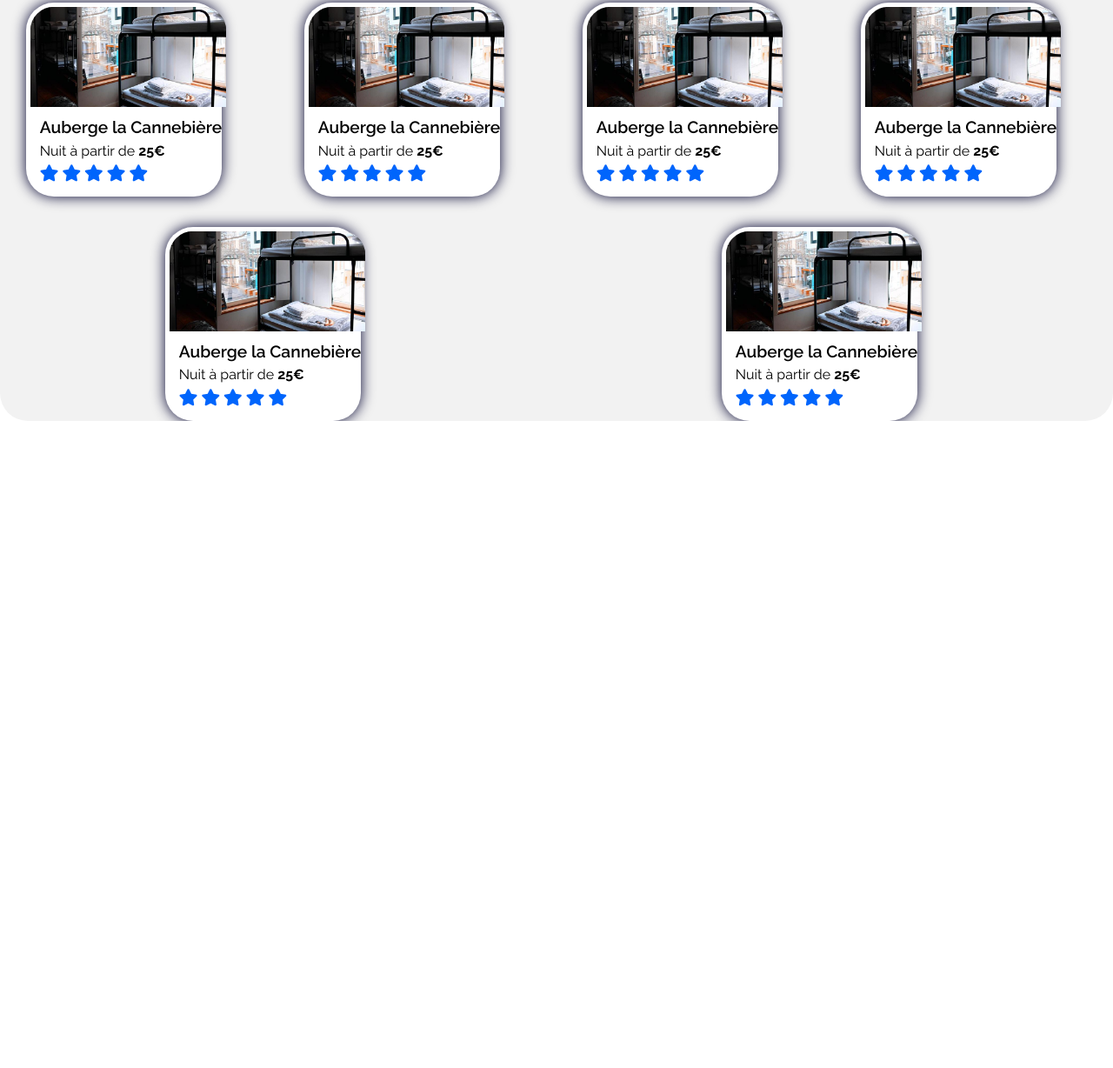
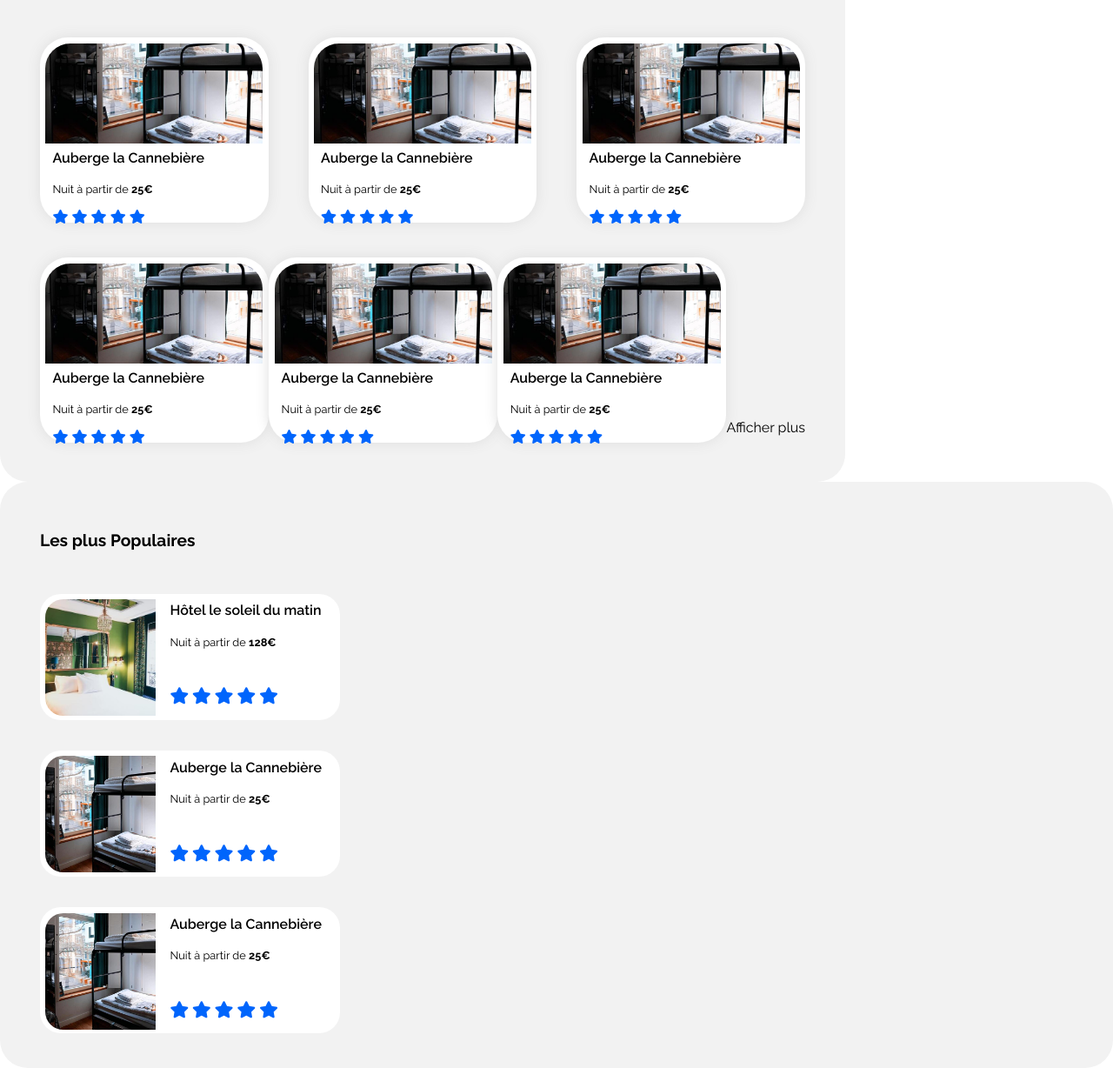
Before and after one commit to BenjaminBelardi/BenjaminBelardi_2_23032021, a plain HTML site: page index.html in a window 1280 px wide. Shown: the part 486-1714 px from the top of the page at 87% size. Before the commit the page ends 970 px from the top, so only its background shows below. Drawn offline with Linux system fonts and the light colour scheme.

Commit message:
commit for mentora

```diff
--- a/index.html
+++ b/index.html
@@ -1,21 +1,22 @@
 <!DOCTYPE html>
 <html lang="fr">
+
 <head>
     <meta charset="UTF-8">
     <meta http-equiv="X-UA-Compatible" content="IE=edge">
     <meta name="viewport" content="width=device-width, initial-scale=1.0">
     <link rel="stylesheet" type="text/css" href="styles/styles.css">
     <link rel="stylesheet" type="text/css" href="styles/style-vignette.css">
-    <link rel="stylesheet" href="https://use.fontawesome.com/releases/v5.15.3/css/all.css" integrity="sha384-SZXxX4whJ79/gErwcOYf+zWLeJdY/qpuqC4cAa9rOGUstPomtqpuNWT9wdPEn2fk" crossorigin="anonymous">
+    <link rel="stylesheet" href="https://use.fontawesome.com/releases/v5.15.3/css/all.css"
+        integrity="sha384-SZXxX4whJ79/gErwcOYf+zWLeJdY/qpuqC4cAa9rOGUstPomtqpuNWT9wdPEn2fk" crossorigin="anonymous">
     <!--<script src="https://kit.fontawesome.com/7d732b568c.js" crossorigin="anonymous"></script>-->
     <title>Reservia</title>
 </head>
+
 <body>
-    <!--div page scaling-->
-    <div id="page">
     <header>
         <div id="logo">
-                <a href="index.html"><img src="/images/logo/Reservia.svg" alt="Reservia"></a>
+            <a href="index.html"><img src="./images/logo/Reservia.svg" alt="Reservia"></a>
         </div>
         <!--navigation bare-->
         <nav>
@@ -26,6 +27,8 @@
         </nav>
         <button class='registration'>S'inscrire</button>
     </header>
+    <!--div page scaling-->
+    <div id="page">
         <!--filter and shearch section-->
         <h1>Trouvez votre hebergement pour des vacances de rêve</h1>
         <h2>En plein centre ou en pleine nature</h2>
@@ -41,7 +44,7 @@
                 </span>
             </button>
         </div>
-            </div>
+
 
         <!-- checkbox button for filter choise"-->
         <div class="filter">
@@ -56,39 +59,41 @@
                 </label>
                 <input type="checkbox" name="type-hebergement" id="famillial">
                 <label for="famillial" class="filter-option">
-                        <span  class="filter-option-icon">
+                    <span class="filter-option-icon">
                         <i class="fa fa-child"></i>
                     </span>
                     <span class="filter-option-label">Familial</span>
                 </label>
                 <input type="checkbox" name="type-hebergement" id="romantique">
                 <label for="romantique" class="filter-option">
-                        <span  class="filter-option-icon">
+                    <span class="filter-option-icon">
                         <i class="fa fa-heart"></i>
                     </span>
                     <span class="filter-option-label">Romantique</span>
                 </label>
                 <input type="checkbox" name="type-hebergement" id="animaux">
                 <label for="animaux" class="filter-option">
-                        <span  class="filter-option-icon">
+                    <span class="filter-option-icon">
                         <i class="fa fa-dog"></i>
                     </span>
                     <span class="filter-option-label">Animaux autorisés</span>
                 </label>
             </div>
         </div>
-        <!--acoomodation section-->
-        <section>
+        <!--accommodation section-->
+        <section id="accommodation-section">
+            <!--accommodation vignette-->
+            <div class="accommodation">
                 <h1>Hébergement à Marseille</h1>
-            <!--accommodation vignette-->
                 <div class="accommodation-container">
                     <div class="vignette-acc">
                         <a href="#" tittle="page Auberge de la Cannebière">
-                                <img src="./images/hebergements/4_small/marcus-loke-WQJvWU_HZFo-unsplash.jpg" alt="Auberge la Cannebiere">
+                            <img src="./images/hebergements/4_small/marcus-loke-WQJvWU_HZFo-unsplash.jpg"
+                                alt="Auberge la Cannebiere">
                             <div class="vignette-texte">
                                 <p class="vignette-tittle">Auberge la Cannebière</p>
                                 <p class="vignette-price">Nuit à partir de <span class="price-bold">25&euro;</span></p>
-                                    <span  class="star-icon">
+                                <span class="star-icon">
                                     <i class="fa fa-star"></i>
                                     <i class="fa fa-star"></i>
                                     <i class="fa fa-star"></i>
@@ -100,11 +105,12 @@
                     </div>
                     <div class="vignette-acc">
                         <a href="#" tittle="page Auberge de la Cannebière">
-                            <img src="./images/hebergements/4_small/marcus-loke-WQJvWU_HZFo-unsplash.jpg" alt="Auberge la Cannebiere">
+                            <img src="./images/hebergements/4_small/marcus-loke-WQJvWU_HZFo-unsplash.jpg"
+                                alt="Auberge la Cannebiere">
                             <div class="vignette-texte">
                                 <p class="vignette-tittle">Auberge la Cannebière</p>
                                 <p class="vignette-price">Nuit à partir de <span class="price-bold">25&euro;</span></p>
-                                <span  class="star-icon">
+                                <span class="star-icon">
                                     <i class="fa fa-star"></i>
                                     <i class="fa fa-star"></i>
                                     <i class="fa fa-star"></i>
@@ -116,11 +122,12 @@
                     </div>
                     <div class="vignette-acc">
                         <a href="#" tittle="page Auberge de la Cannebière">
-                            <img src="./images/hebergements/4_small/marcus-loke-WQJvWU_HZFo-unsplash.jpg" alt="Auberge la Cannebiere">
+                            <img src="./images/hebergements/4_small/marcus-loke-WQJvWU_HZFo-unsplash.jpg"
+                                alt="Auberge la Cannebiere">
                             <div class="vignette-texte">
                                 <p class="vignette-tittle">Auberge la Cannebière</p>
                                 <p class="vignette-price">Nuit à partir de <span class="price-bold">25&euro;</span></p>
-                                <span  class="star-icon">
+                                <span class="star-icon">
                                     <i class="fa fa-star"></i>
                                     <i class="fa fa-star"></i>
                                     <i class="fa fa-star"></i>
@@ -132,11 +139,12 @@
                     </div>
                     <div class="vignette-acc">
                         <a href="#" tittle="page Auberge de la Cannebière">
-                            <img src="./images/hebergements/4_small/marcus-loke-WQJvWU_HZFo-unsplash.jpg" alt="Auberge la Cannebiere">
+                            <img src="./images/hebergements/4_small/marcus-loke-WQJvWU_HZFo-unsplash.jpg"
+                                alt="Auberge la Cannebiere">
                             <div class="vignette-texte">
                                 <p class="vignette-tittle">Auberge la Cannebière</p>
                                 <p class="vignette-price">Nuit à partir de <span class="price-bold">25&euro;</span></p>
-                                <span  class="star-icon">
+                                <span class="star-icon">
                                     <i class="fa fa-star"></i>
                                     <i class="fa fa-star"></i>
                                     <i class="fa fa-star"></i>
@@ -148,11 +156,12 @@
                     </div>
                     <div class="vignette-acc">
                         <a href="#" tittle="page Auberge de la Cannebière">
-                            <img src="./images/hebergements/4_small/marcus-loke-WQJvWU_HZFo-unsplash.jpg" alt="Auberge la Cannebiere">
+                            <img src="./images/hebergements/4_small/marcus-loke-WQJvWU_HZFo-unsplash.jpg"
+                                alt="Auberge la Cannebiere">
                             <div class="vignette-texte">
                                 <p class="vignette-tittle">Auberge la Cannebière</p>
                                 <p class="vignette-price">Nuit à partir de <span class="price-bold">25&euro;</span></p>
-                                <span  class="star-icon">
+                                <span class="star-icon">
                                     <i class="fa fa-star"></i>
                                     <i class="fa fa-star"></i>
                                     <i class="fa fa-star"></i>
@@ -164,11 +173,12 @@
                     </div>
                     <div class="vignette-acc">
                         <a href="#" tittle="page Auberge de la Cannebière">
-                            <img src="./images/hebergements/4_small/marcus-loke-WQJvWU_HZFo-unsplash.jpg" alt="Auberge la Cannebiere">
+                            <img src="./images/hebergements/4_small/marcus-loke-WQJvWU_HZFo-unsplash.jpg"
+                                alt="Auberge la Cannebiere">
                             <div class="vignette-texte">
                                 <p class="vignette-tittle">Auberge la Cannebière</p>
                                 <p class="vignette-price">Nuit à partir de <span class="price-bold">25&euro;</span></p>
-                                <span  class="star-icon">
+                                <span class="star-icon">
                                     <i class="fa fa-star"></i>
                                     <i class="fa fa-star"></i>
                                     <i class="fa fa-star"></i>
@@ -178,11 +188,65 @@
                             </div>
                         </a>
                     </div>
+                    <div class="vignette-more">
+                        <h2>Afficher plus</h2>
+                    </div>
                 </div>
                 <!-- popular vignette-->
-            <div>
-
-
+            </div>
+            <div class="popular-vignette-container">
+                <h1>Les plus Populaires</h1>
+                <div class="vignette-popular">
+                    <a href="#" tittle="hotel le soleil du matin">
+                        <img src="/images/hebergements/4_small/emile-guillemot-Bj_rcSC5XfE-unsplash.jpg"
+                            alt="hoteil le soleil dumatin">
+                        <div class="vignette-texte">
+                            <p class="vignette-tittle">Hôtel le soleil du matin</p>
+                            <p class="vignette-price">Nuit à partir de <span class="price-bold">128&euro;</span></p>
+                            <span class="star-icon">
+                                <i class="fa fa-star"></i>
+                                <i class="fa fa-star"></i>
+                                <i class="fa fa-star"></i>
+                                <i class="fa fa-star"></i>
+                                <i class="fa fa-star"></i>
+                            </span>
+                        </div>
+                    </a>
+                </div>
+                <div class="vignette-popular">
+                    <a href="#" tittle="page Auberge de la Cannebière">
+                        <img src="./images/hebergements/4_small/marcus-loke-WQJvWU_HZFo-unsplash.jpg"
+                            alt="Auberge la Cannebiere">
+                        <div class="vignette-texte">
+                            <p class="vignette-tittle">Auberge la Cannebière</p>
+                            <p class="vignette-price">Nuit à partir de <span class="price-bold">25&euro;</span></p>
+                            <span class="star-icon">
+                                <i class="fa fa-star"></i>
+                                <i class="fa fa-star"></i>
+                                <i class="fa fa-star"></i>
+                                <i class="fa fa-star"></i>
+                                <i class="fa fa-star"></i>
+                            </span>
+                        </div>
+                    </a>
+                </div>
+                <div class="vignette-popular">
+                    <a href="#" tittle="page Auberge de la Cannebière">
+                        <img src="./images/hebergements/4_small/marcus-loke-WQJvWU_HZFo-unsplash.jpg"
+                            alt="Auberge la Cannebiere">
+                        <div class="vignette-texte">
+                            <p class="vignette-tittle">Auberge la Cannebière</p>
+                            <p class="vignette-price">Nuit à partir de <span class="price-bold">25&euro;</span></p>
+                            <span class="star-icon">
+                                <i class="fa fa-star"></i>
+                                <i class="fa fa-star"></i>
+                                <i class="fa fa-star"></i>
+                                <i class="fa fa-star"></i>
+                                <i class="fa fa-star"></i>
+                            </span>
+                        </div>
+                    </a>
+                </div>
             </div>
         </section>
         <!-- activites section-->
@@ -215,4 +279,5 @@
 
     </div>
 </body>
+
 </html>
--- a/styles/style-vignette.css
+++ b/styles/style-vignette.css
@@ -1,25 +1,33 @@
 @import url('https://fonts.googleapis.com/css2?family=Raleway:wght@100;200;300;400;500;600;700&display=swap');
 
+.accommodation
+{
+    width: 880px;
+    /*max-width:880px;*/
+    height: auto;
+    background-color: #f2f2f2;
+    border-radius: 2rem;
+    padding: 40px 46px;
+}
 .accommodation-container
 {
     display: flex;
     flex-direction: row;
     flex-wrap: wrap;
-    justify-content: space-around;
-    border-radius: 2rem;
-    align-items: center;
-    background-color: #f2f2f2;
+    justify-content: space-between;
 }
 .vignette-acc
 {
-    display: flex;
     background-color: white;
     border-radius: 2rem;
-    box-shadow: 0 0 16px #00002e;
-    height: 100%;
-    max-width: 300px;
-    margin-right: 2.2rem;
+    box-shadow: 0 0 16px #dedede;
+    height: 200px;
+    width: 250px;
+    max-width: 250px;
     margin-top: 2.2rem;
+    margin-bottom: 0.3rem;
+    padding:0.4rem;
+
 }
 .vignette-acc a
 {
@@ -27,36 +35,35 @@
 }
 .vignette-acc a img
 {
-    padding: 0.3rem;
     max-height: 115px;
     width: 100%;
     object-fit:cover;
-    border-top-left-radius: 2rem;
-    border-top-right-radius: 2rem;
+    border-top-left-radius: 1.8rem;
+    border-top-right-radius: 1.8rem;
 }
-.vignette-texte
+.vignette-acc .vignette-texte
 {
     display: flex;
     flex-direction: column;
     justify-content: flex-start;
     color: black;
-    margin-left: 1rem;
+    margin-left: 0.5rem;
     margin-bottom: 1rem;
 
 }
 .vignette-texte p
 {
     margin-top: 0.2rem;
-    margin-bottom: 0.2rem;
+    /*margin-bottom: 0.2rem;*/
 }
 .vignette-tittle
 {
-    font-size: 1.2rem;
+    font-size: 1rem;
     font-weight: 600;
 }
 .vignette-price
 {
-    font-size: 1rem;
+    font-size: 0.8rem;
 }
 .price-bold
 {
@@ -65,6 +72,63 @@
 .star-icon i.fa
 {
     margin-top: 0.2rem;
+    font-size: 1rem;
+    color:#0065FC;
+}
+.vignette-more
+{
+    display: flex;
+    justify-content: flex-start;
+    align-items:flex-end;
+}
+.popular-vignette-container
+{
+    display: flex;
+    flex-direction:column;
+    background-color: #f2f2f2;
+    border-radius: 2rem;
+    padding: 40px 46px;
+
+}
+.vignette-popular
+{
+    background-color: white;
+    border-radius: 1.5rem;
+    box-shadow: 0 0 16p #dedede;
+    height: 145px;
+    width: 345px;
+    /*max-width: 345px;*/
+    margin-top: 2.2rem;
+
+}
+.vignette-popular a
+{
+    display: flex;
+    text-decoration: none;
+    padding: 0.4rem;
+}
+.vignette-popular img
+{
+    width: 127px;
+    height: 134px;
+    max-height: 134px;
+    object-fit:cover;
+    border-top-left-radius: 1.3rem;
+    border-bottom-left-radius: 1.3rem;
+}
+
+.vignette-popular .vignette-texte
+{
+    display: flex;
+    flex-direction: column;
+    justify-content: flex-start;
+    color: black;
+    margin-left: 1rem;
+}
+.vignette-popular .star-icon i.fa
+{
+    margin-top: 2rem;
+    margin-bottom: 0.8rem;
     font-size: 1.2rem;
     color:#0065FC;
 }
```
Lines whose indentation alone changed are shown as unchanged.
